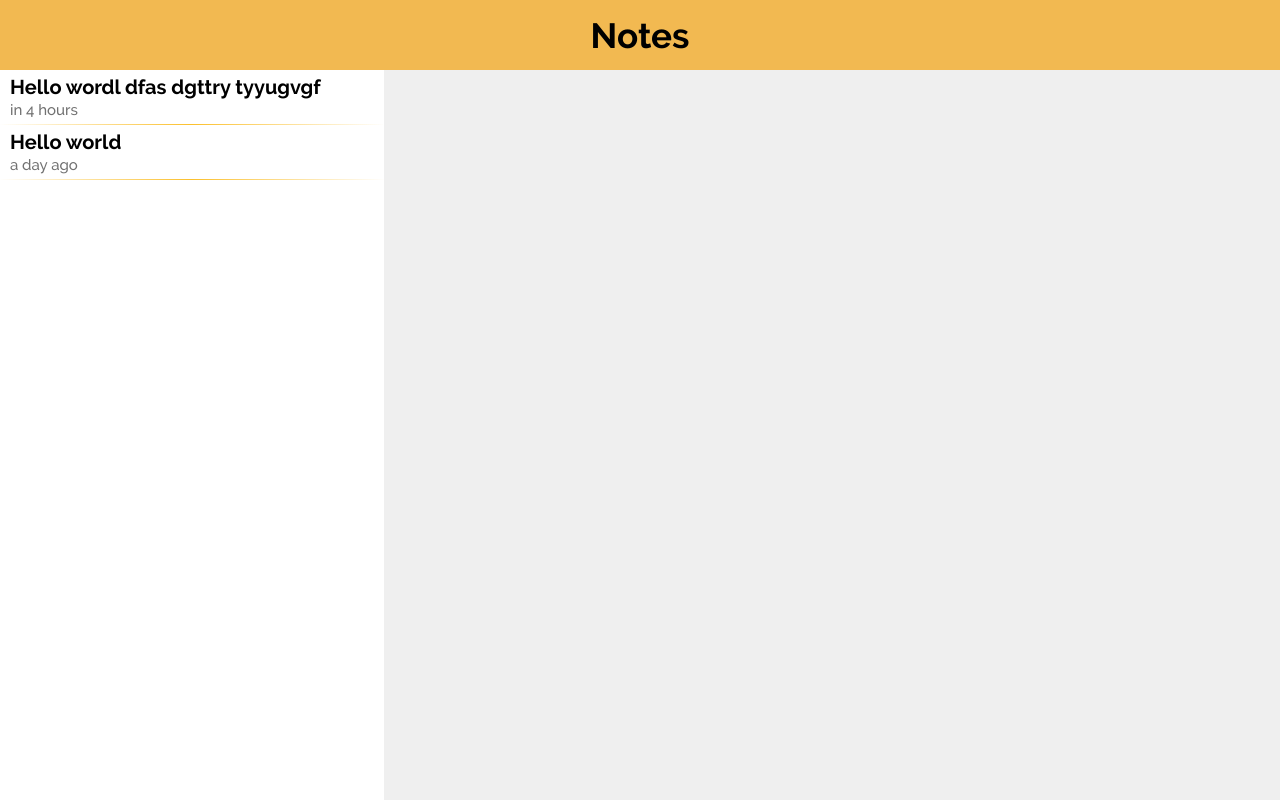
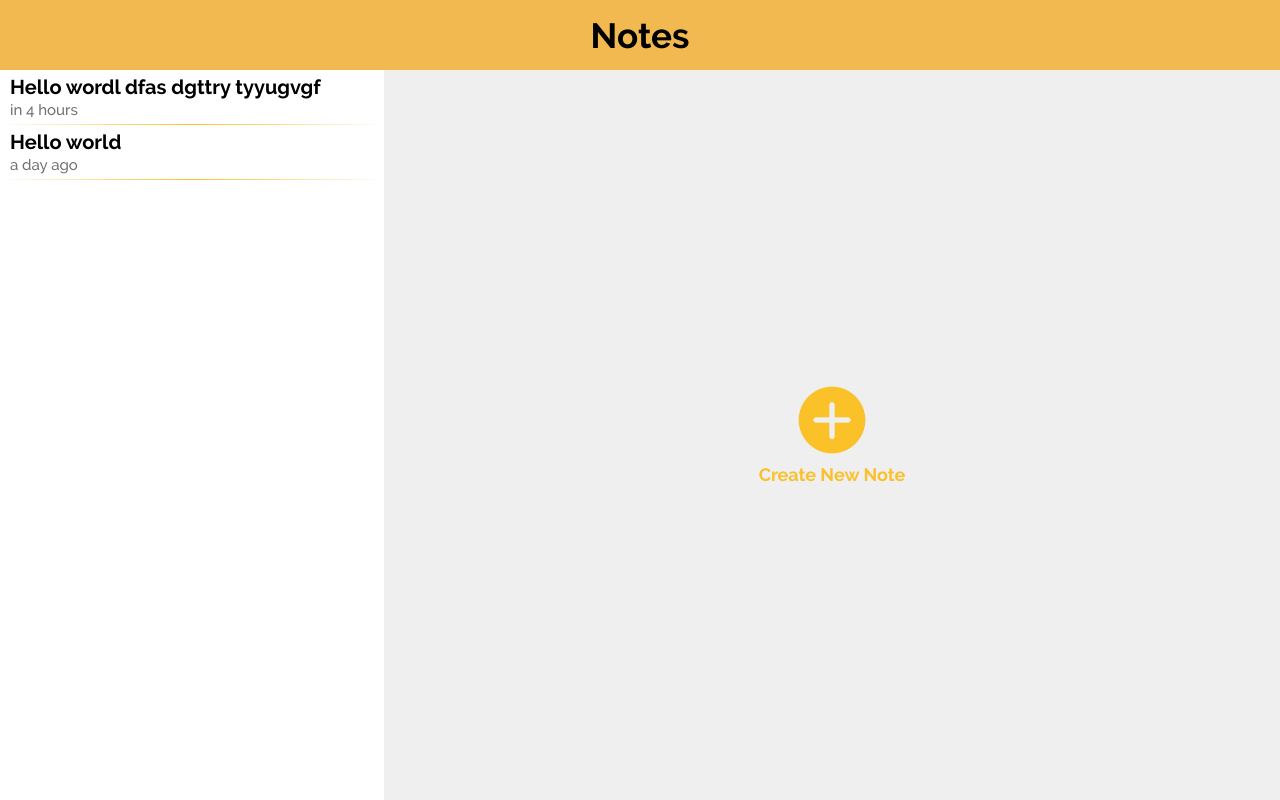
Before and after one commit to vaaips/notes-web, a Vue app: page / in a window 1280 px wide. Built offline with nearby package versions, Linux system fonts and the light colour scheme.

Commit message:
Show create new icon and text if no notes are selected

```diff
--- a/src/views/Home.vue
+++ b/src/views/Home.vue
@@ -16,7 +16,10 @@
         <div class="unallocated-space" @click="activeNote = undefined"></div>
       </div>
       <div class="note">
-
+        <div class="create-new-note" v-if="activeNote == undefined">
+          <img class="plus-icon" src="../assets/images/plus.png" alt="">
+          <h4 class="create-new-text">Create New Note</h4>
+        </div>
       </div>
     </div>
   </div>
@@ -102,6 +105,22 @@ export default {
       .note {
         background: #efefef;
         width: 70vw;
+
+        .create-new-note {
+          height: 100%;
+          display: flex;
+          flex-direction: column;
+          align-items: center;
+          justify-content: center;
+
+          .plus-icon { height: 68px }
+
+          .create-new-text {
+            color: #fbc02d;
+            margin-top: 10px;
+            font-size: 18px;
+          }
+        }
       }
     }
   }
```
